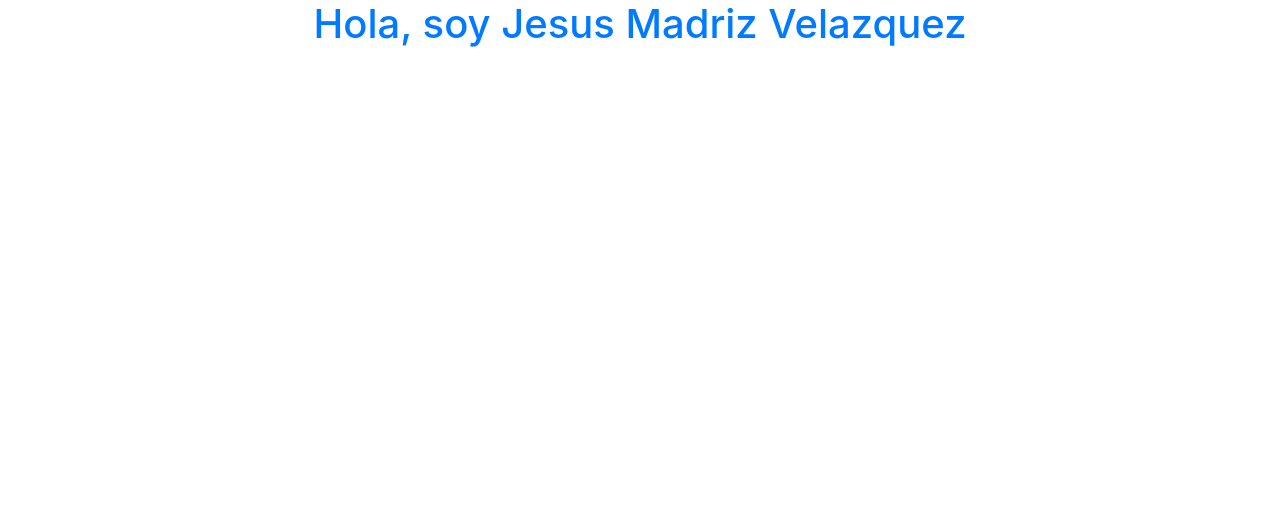
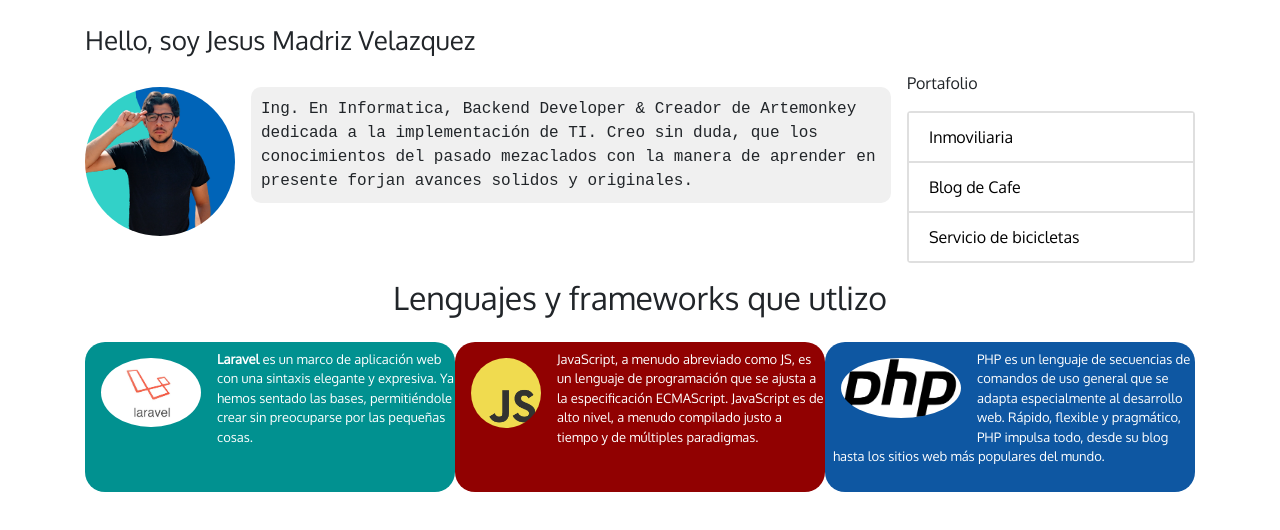
Before and after one commit to jesusy123/aboutme, a plain HTML site: page index.html in a window 1280 px wide. Drawn offline with nearby package versions, Linux system fonts and the light colour scheme; a web font is replaced by a local one.

Commit message:
falta agregar movil first, se cargaron imagenes e informacion

```diff
--- /dev/null
+++ b/estilos.css
@@ -0,0 +1,68 @@
+body{
+	font-family: 'Oxygen', sans-serif;
+
+}
+h1{
+	font-size: 26px;
+}
+.principal{
+	display: flex;
+	justify-content: space-between;
+}
+@media (max-width: 576px) {
+	.principal{
+		flex-wrap: wrap;
+	}
+}
+
+.izquierda{
+	display: flex;
+
+}
+
+.derecha .card  ul a li{
+	text-decoration: none;
+	color: black;
+}
+.descripcion p{
+	background: #F0F0F0;
+	padding: 10px;
+	border-radius: 10px;
+	font-family: 'Oxygen Mono', monospace;
+
+}
+.tarjetas{
+	display: flex;
+	justify-content: space-around;
+
+}
+@media (max-width: 576px) {
+	.tarjetas{
+		flex-wrap: wrap;
+	}
+}
+.t1{
+	width: 98%;
+  	height: 150px;
+	border-radius: 20px;
+	background-color: #019190
+}
+.imagen{
+	float: left;
+}
+.lenguaje p{
+	font-size: 13px;
+	color: white;
+}
+.t2{
+	width: 98%;
+  	height: 150px;
+	border-radius: 20px;
+	background-color: #910101;
+}
+.t3{
+	width: 98%;
+  	height: 150px;
+	border-radius: 20px;
+	background-color: #0E57A2;
+}
--- a/index.html
+++ b/index.html
@@ -7,12 +7,68 @@
 
     <!-- Bootstrap CSS -->
     <link rel="stylesheet" href="https://stackpath.bootstrapcdn.com/bootstrap/4.5.2/css/bootstrap.min.css" integrity="sha384-JcKb8q3iqJ61gNV9KGb8thSsNjpSL0n8PARn9HuZOnIxN0hoP+VmmDGMN5t9UJ0Z" crossorigin="anonymous">
+    <link href="https://fonts.googleapis.com/css2?family=Oxygen&family=Oxygen+Mono&display=swap" rel="stylesheet">
+    <link rel="stylesheet" href="estilos.css">
 
     <title>Hola</title>
   </head>
   <body>
-    <h1 class="text-center text-primary">Hola, soy Jesus Madriz Velazquez</h1>
+    <div class="container mt-4">
+      <h1>Hello, soy Jesus Madriz Velazquez</h1>
+      <div class="principal mt-3">
+        <div class="izquierda">
+          <div class="perfil">
+            <img src="perfil jesus_opt.png" width="150px" class="rounded-circle mt-3" alt="Perfil jesus madriz">
+          </div>
+          <div class="descripcion p-3">
+            <p>Ing. En Informatica, Backend Developer & Creador de Artemonkey dedicada a la implementación
+            de TI. Creo sin duda, que los conocimientos del pasado mezaclados con la manera de aprender en presente forjan avances solidos y originales.</p>
+          </div>
+        </div>
+        <div class="derecha">
+          <!--colocar o dise;ar cards-->
+          <p>Portafolio</p>
+          <div class="card" style="width: 18rem;">
+            <ul class="list-group list-group-flush">
+              <a href="#"><li class="list-group-item">Inmoviliaria</li></a>
+              <a href="#"><li class="list-group-item">Blog de Cafe</li></a>
+              <a href="#"><li class="list-group-item">Servicio de bicicletas</li></a>
+            </ul>
+          </div>
+        </div>
+      </div><!--Principal-->
+      <div class="secundario">
+        <h2 class="text-center mt-3 mb-4">Lenguajes y frameworks que utlizo</h2>
+        <div class="tarjetas">
+          <div class="t1">
+            <div class="imagen">
+              <img src="laravel.png" width="100px" class="rounded-circle m-3" alt="Laravel portafolio">
+            </div>
+            <div class="lenguaje">
+              <p class="mt-2 ml-2"><strong>Laravel</strong> es un marco de aplicación web con una sintaxis elegante y expresiva. Ya hemos sentado las bases, permitiéndole crear sin preocuparse por las pequeñas cosas.</p>
+            </div>
+          </div>
+          <div class="t2">
+            <div class="imagen">
+              <img src="javascript.png" width="70px" class="rounded-circle m-3" alt="js portafolio">
+            </div>
+            <div class="lenguaje">
+              <p class="mt-2 ml-2">JavaScript, a menudo abreviado como JS, es un lenguaje de programación que se ajusta a la especificación ECMAScript. JavaScript es de alto nivel, a menudo compilado justo a tiempo y de múltiples paradigmas.</p>
+            </div>
+          </div>
+          <div class="t3">
+            <div class="imagen">
+              <img src="php.png" width="120px" class="rounded-circle m-3" alt="Laravel portafolio">
+            </div>
+            <div class="lenguaje">
+              <p class="mt-2 ml-2">PHP es un lenguaje de secuencias de comandos de uso general que se adapta especialmente al desarrollo web. Rápido, flexible y pragmático, PHP impulsa todo, desde su blog hasta los sitios web más populares del mundo.</p>
+            </div>
+          </div>
+        </div>
+      </div>
 
+
+    </div>
     <!-- Optional JavaScript -->
     <!-- jQuery first, then Popper.js, then Bootstrap JS -->
     <script src="https://code.jquery.com/jquery-3.5.1.slim.min.js" integrity="sha384-DfXdz2htPH0lsSSs5nCTpuj/zy4C+OGpamoFVy38MVBnE+IbbVYUew+OrCXaRkfj" crossorigin="anonymous"></script>
```
Also changed, not shown: javascript.png (added), laravel.png (added), perfil jesus_opt.png (added), php.png (added).
